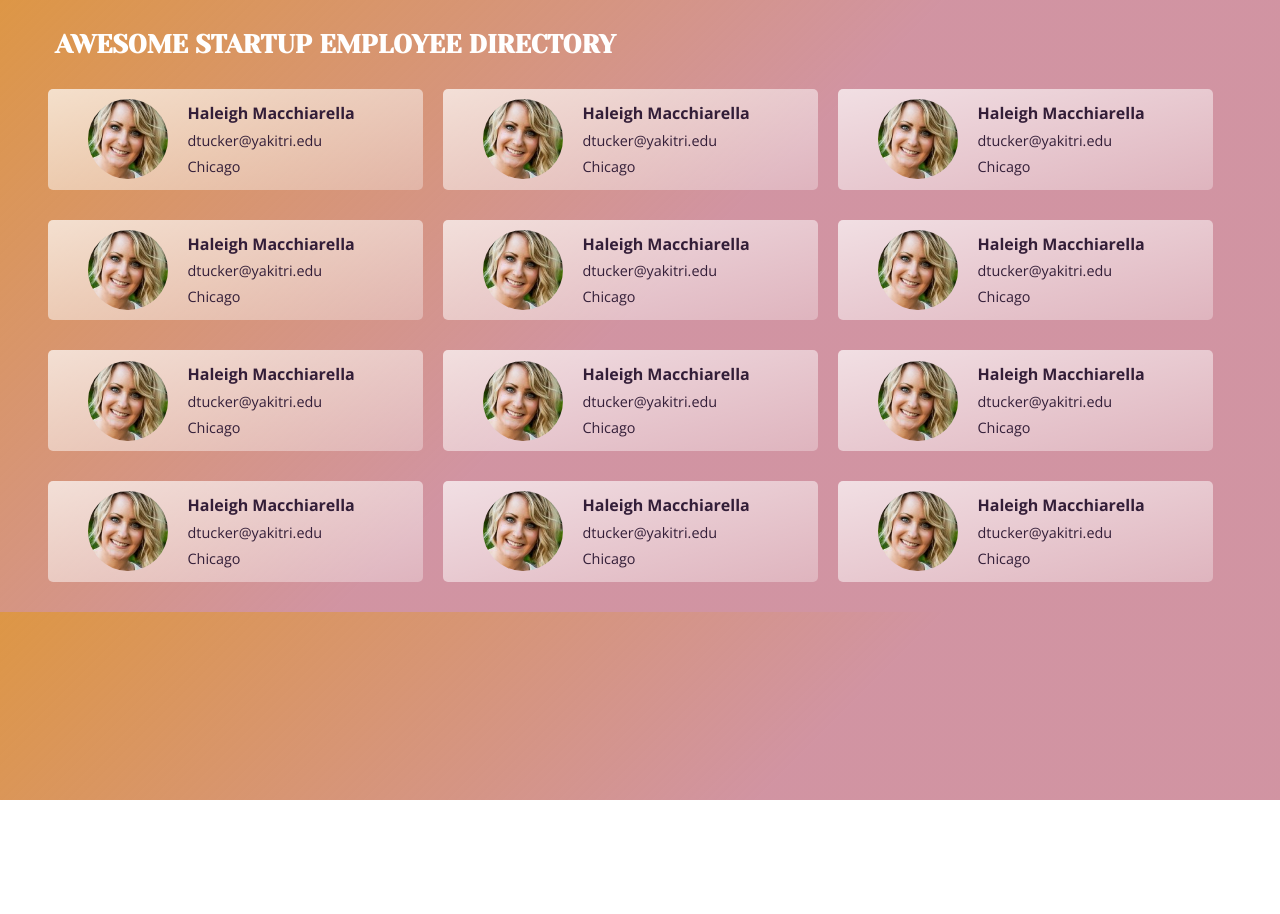
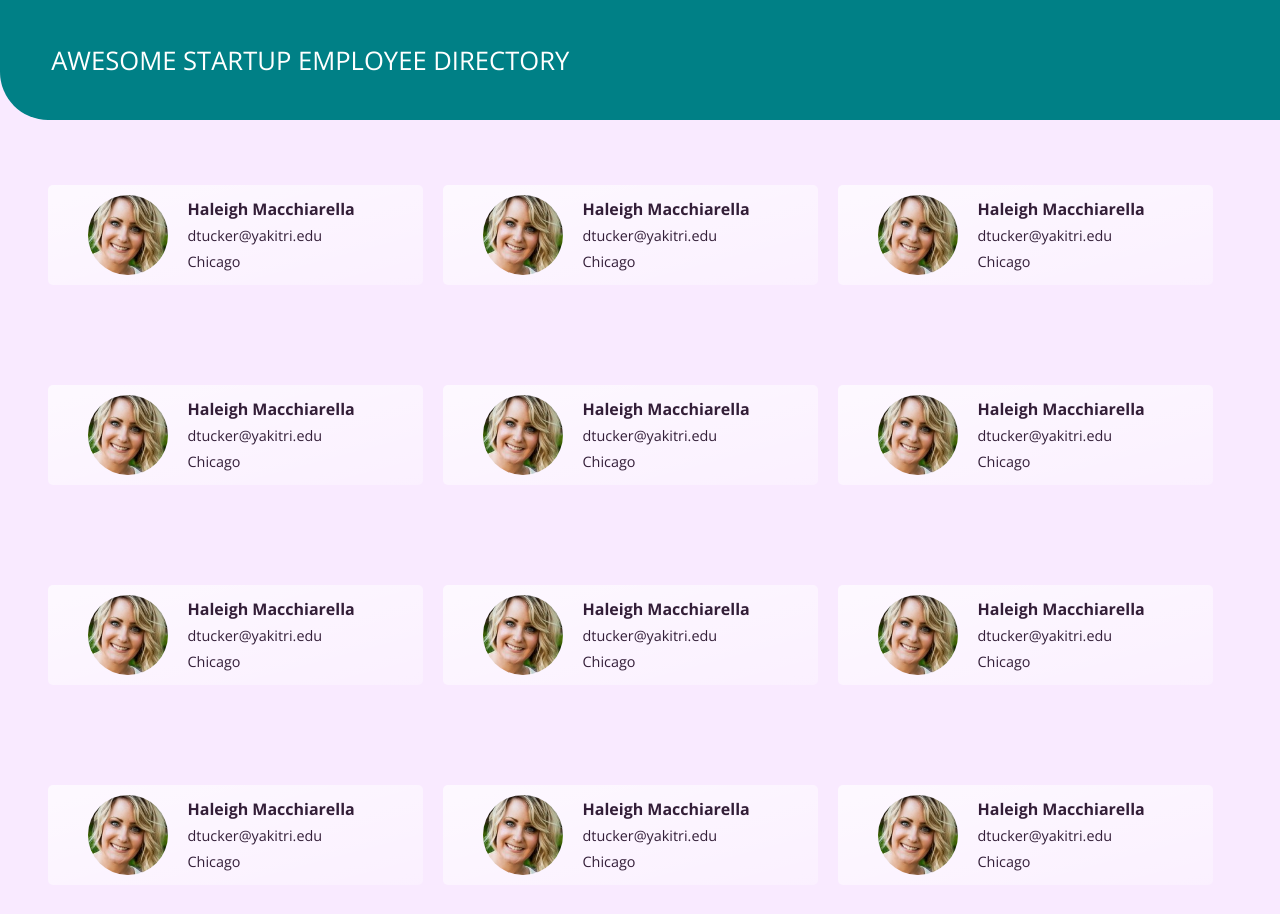
Before and after one commit to brigittavarga/employee-directory-api, a plain HTML site: page index.html in a window 1280 px wide. Before the commit the page ends 800 px from the top, so only its background shows below. Drawn offline with nearby package versions, Linux system fonts and the light colour scheme; no server answers.

Commit message:
changes from local files

```diff
--- a/css/style.css
+++ b/css/style.css
@@ -12,10 +12,7 @@ body {
     position: relative;
     font-family: 'Open Sans', sans-serif;
     color: #331E38;
-    background: hsla(346, 40%, 50%, 1);
-    background: linear-gradient(135deg, hsla(346, 40%, 50%, 0.6) 50%, hsla(32, 69%, 57%, 1) 100%);
-    background: -moz-linear-gradient(135deg, hsla(346, 40%, 50%, 0.6) 50%, hsla(32, 69%, 57%, 1) 100%);
-    background: -webkit-linear-gradient(135deg, hsla(346, 40%, 50%, 0.6) 50%, hsla(32, 69%, 57%, 1) 100%);
+    background: #F9EAFF;
 }
 
 .container {
@@ -24,7 +21,7 @@ body {
     justify-content: center;
     align-items: center;
     margin-bottom: 30px;
-    max-height: 100vh;
+    height: 100vh;
 }
 
 .overlay {
@@ -99,14 +96,20 @@ img {
 }
 
 header {
-    margin: 30px 0 0 55px;
+    background-color: #008086;
+    border-bottom-left-radius: 3em;
+    height: 15vh;
+    display: flex;
+    justify-content: left;
+    align-items: center;
 }
 
 h1 {
     color: #fff;
     text-transform: uppercase;
-    font-family: 'Yeseva One', cursive;
     font-size: 1.6em;
+    font-weight: 400;
+    padding-left: 2em;
 }
 
 @keyframes pulse {
```
